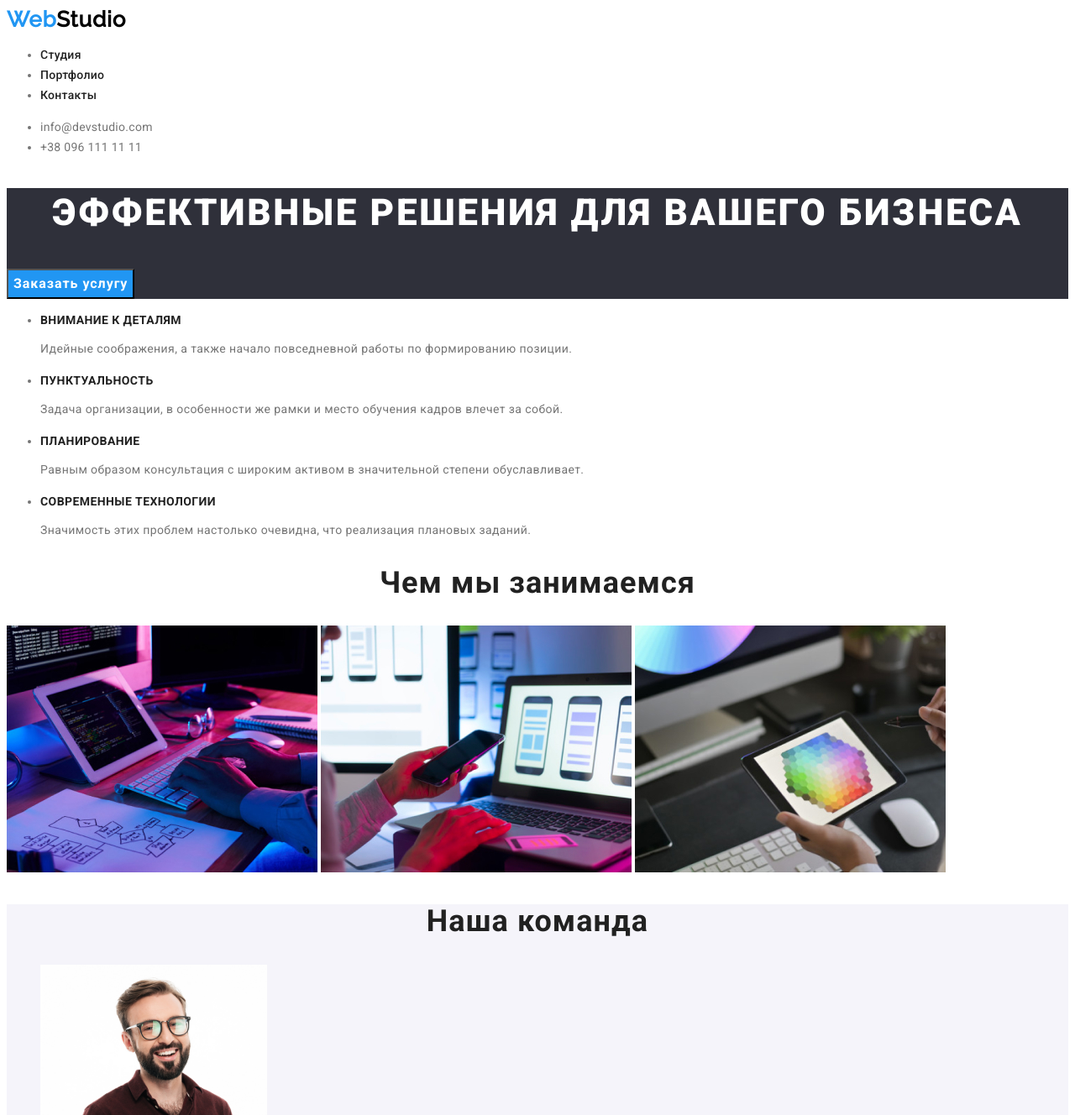
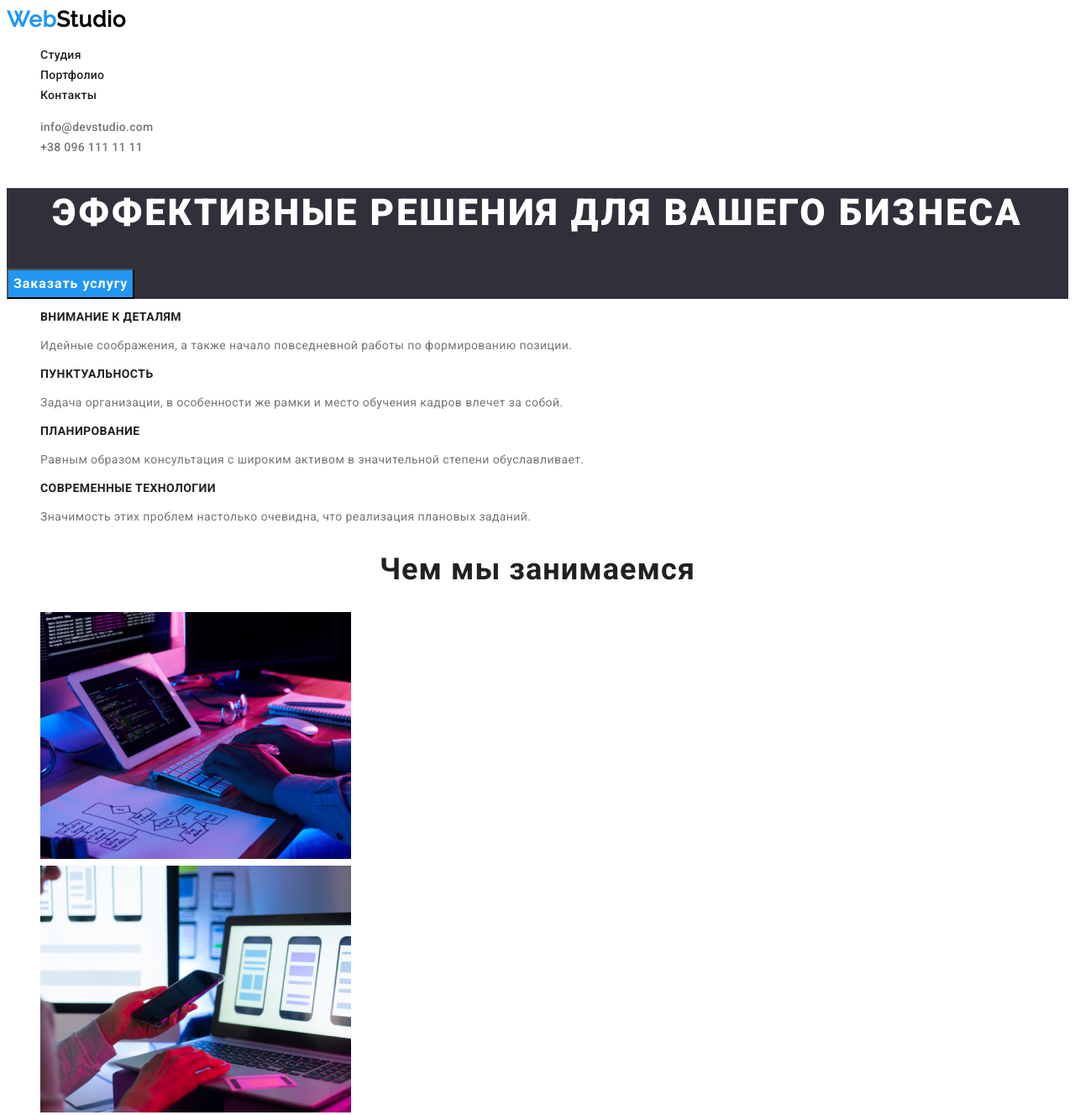
Before and after one commit to RuslanGolovach/goit-markup-hw-02, a plain HTML site: page index.html in a window 1280 px wide. Shown: the top 1328 px of the page at 84% size. Drawn offline with Linux system fonts and the light colour scheme.

Commit message:
Исправил дз2

```diff
--- a/css/styles.css
+++ b/css/styles.css
@@ -67,6 +67,9 @@ color: var(--accent-cl);
 }
 
 .contacts-header{
+font-family: inherit;
+font-weight: 500;
+font-size: 14px;
 line-height: 1.14;
 letter-spacing: 0.02em;
 color: inherit;
@@ -76,6 +79,14 @@ text-decoration: none
 .contacts-header:hover,
 .contacts-header:focus {
 color: var(--accent-cl);
+}
+
+.nav-list {
+  list-style: none;
+}
+
+.list {
+  list-style: none;
 }
 
 .hero {
@@ -103,6 +114,10 @@ color: var(--white);
 background-color: var(--accent-cl);
 }
 
+.features-list {
+  list-style: none;;
+}
+
 .features-title {
   font-weight: 700;
   font-size: 14px;
@@ -110,6 +125,10 @@ background-color: var(--accent-cl);
   letter-spacing: 0.03em;
   text-transform: uppercase;
   color: var(--black);
+}
+
+.examples-list {
+  list-style: none;
 }
 
 .examples-title,
@@ -125,6 +144,10 @@ color: var(--black);
 
 .team {
   background-color: var(--section-bg);
+}
+
+.team-list {
+  list-style: none;
 }
 
 .team-title {
@@ -158,6 +181,10 @@ text-decoration: none;
 color: var(--white) ;
 }
 
+.footer-list {
+  list-style: none;
+}
+
 /* css портфолио */
 
 .btn-portfolio {
@@ -175,6 +202,14 @@ color: var(--white);
 background-color: var(--accent-cl);
 }
 
+.btn-list {
+  list-style: none;
+}
+
+.portfolio-list {
+  list-style: none;
+}
+
 .portfolio-title {
   font-family: inherit;
 font-weight: 700;
--- a/index.html
+++ b/index.html
@@ -13,13 +13,13 @@
        <nav class="nav">
        <a href="./" class="logo logo-header" >
         <span class="logo-web">Web</span><span class="logo-studio">Studio</span></a>
-        <ul>
+        <ul class="nav-list">
             <li><a href="./" class="nav-link">Студия</a></li>
             <li><a href="./portfolio.html" class="nav-link">Портфолио</a></li>
             <li><a href="#contacts" class="nav-link">Контакты</a></li>
         </ul>
        </nav>
-        <ul>
+        <ul class="list">
             <li><a href="mailto:info@devstudio.com" class="contacts-header">info@devstudio.com</a></li>
             <li><a href="tel:+380961111111" class="contacts-header">+38 096 111 11 11</a></li>
         </ul>
@@ -27,7 +27,7 @@
     <!-- Герой -->
     <main>
     <div>
-        <section class="hero" >
+        <section class="hero">
             <h1 class="hero-title">Эффективные решения для вашего бизнеса</h1>
             <button class="btn-hero" type="button">Заказать услугу</button>
         </section>
@@ -57,15 +57,17 @@
 <!-- Чем мы занимаемся -->
     <section class="examples">
         <h2 class="examples-title">Чем мы занимаемся</h2>
-         <img src="./images/box-1.jpg" alt="Создание проектов" width="370" height="294">
-         <img src="./images/box-2.jpg" alt="Разработка приложений" width="370" height="294">
-         <img src="./images/box-3.jpg" alt="Создание графики" width="370" height="294">
+        <ul class="examples-list">
+            <li><img src="./images/box-1.jpg" alt="Создание проектов" width="370" height="294"></li>
+            <li><img src="./images/box-2.jpg" alt="Разработка приложений" width="370" height="294"></li>
+            <li><img src="./images/box-3.jpg" alt="Создание графики" width="370" height="294"></li>
+        </ul>
     </section>
     <!-- наша команда -->
   <div>
       <section class="team">
         <h2 class="team-all-title">Наша команда</h2>
-         <ul>
+         <ul class="team-list">
             <li>
                 <img src="./images/igor.jpg" alt="Сотрудник Игорь" width="270" height="260">
                 <h3 class="team-title">Игорь Демьяненко</h3>
```
Also changed, not shown: portfolio.html (+2 -2 lines).
